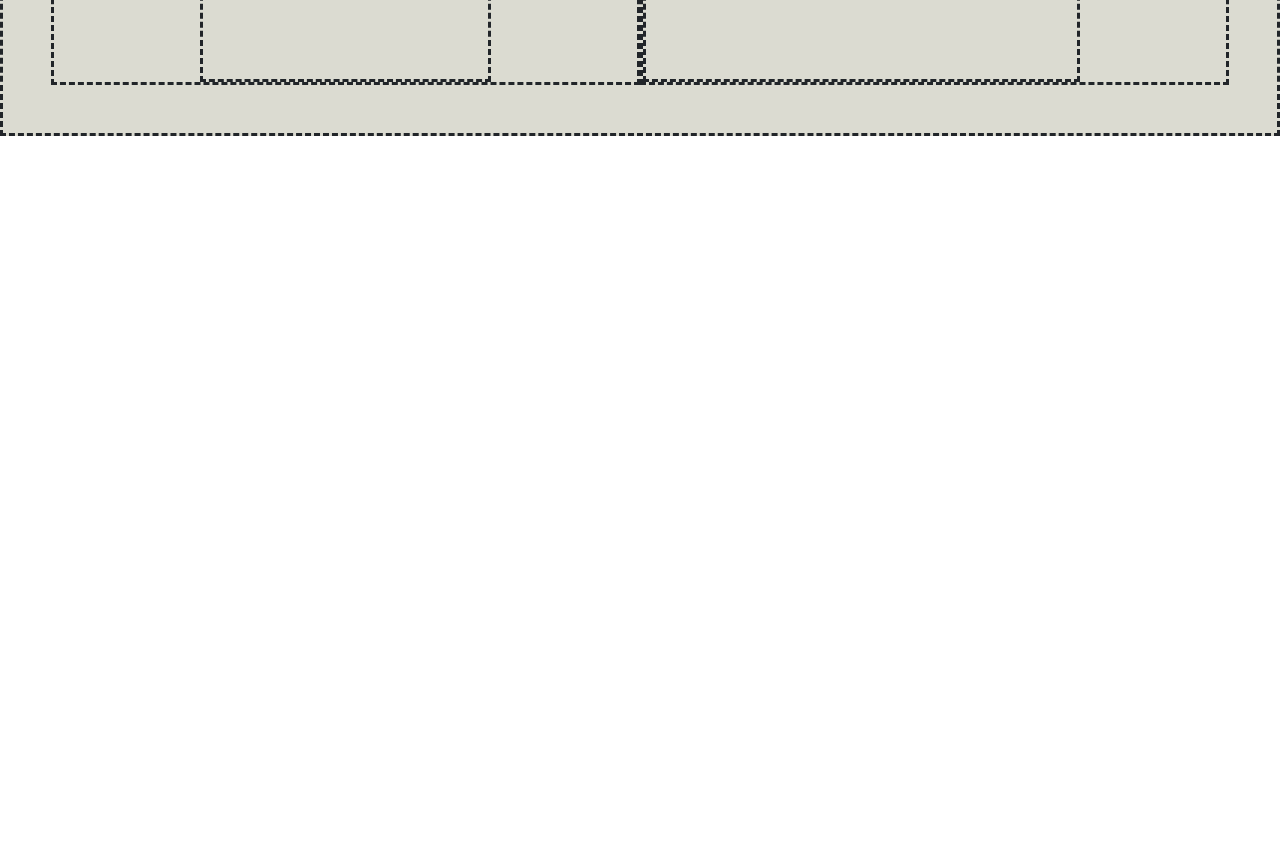
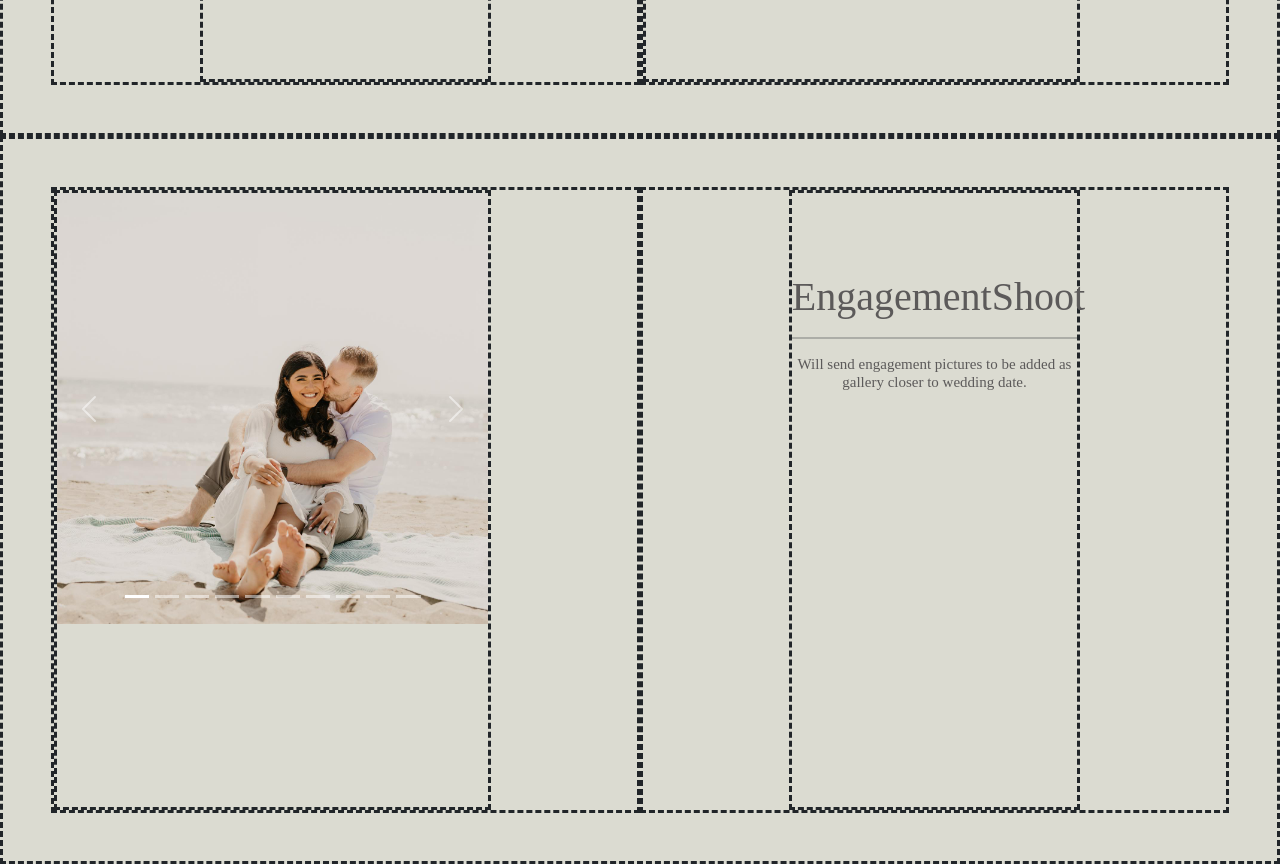
Before and after one commit to MichaelSault/TanyaWeddingWebsite, a React (Vite) app: page / in a window 1280 px wide. Shown: the part 2620-3484 px from the top of the page. Before the commit the page ends 2756 px from the top, so only its background shows below. Built offline with nearby package versions, Linux system fonts and the light colour scheme.

Commit message:
added engagement photo carousel section

```diff
--- /dev/null
+++ b/src/components/engagementShoot.component.jsx
@@ -0,0 +1,29 @@
+import '../App.css';
+
+import EngagementCarousel from './engagementCarousel.component';
+
+function EngagementShoot() {
+
+
+    return (
+        <>
+            <div className='faqRow'>
+
+                <div className='faqQuestionsCol'>
+                    <div className='faqQuestionsSubCol'>
+                        <EngagementCarousel />
+                    </div>
+                </div>
+                <div className='faqTitleCol'>
+                    <div className='faqTitleSubCol'>
+                        <h4>EngagementShoot</h4>
+                        <hr/>
+                        <h2>Will send engagement pictures to be added as gallery closer to wedding date.</h2>
+                    </div>
+                </div>
+            </div>
+        </>
+  )
+}
+
+export default EngagementShoot;
--- a/src/components/faq.componenet.jsx
+++ b/src/components/faq.componenet.jsx
@@ -1,7 +1,4 @@
-
 import '../App.css';
-
-import TitleHeader from './titleBanner.component';
 
 function FAQ() {
 
--- a/src/components/home.component.jsx
+++ b/src/components/home.component.jsx
@@ -2,6 +2,7 @@ import '../App.css'
 import TitleHeader from './titleBanner.component';
 import EventCard from './eventCard.component';
 import FAQ from './faq.componenet';
+import EngagementShoot from './engagementShoot.component';
 
 
 function Home() {
@@ -21,6 +22,8 @@ function Home() {
         </div>
 
         <FAQ/>
+
+        <EngagementShoot/>
     </>
   )
 }
```
